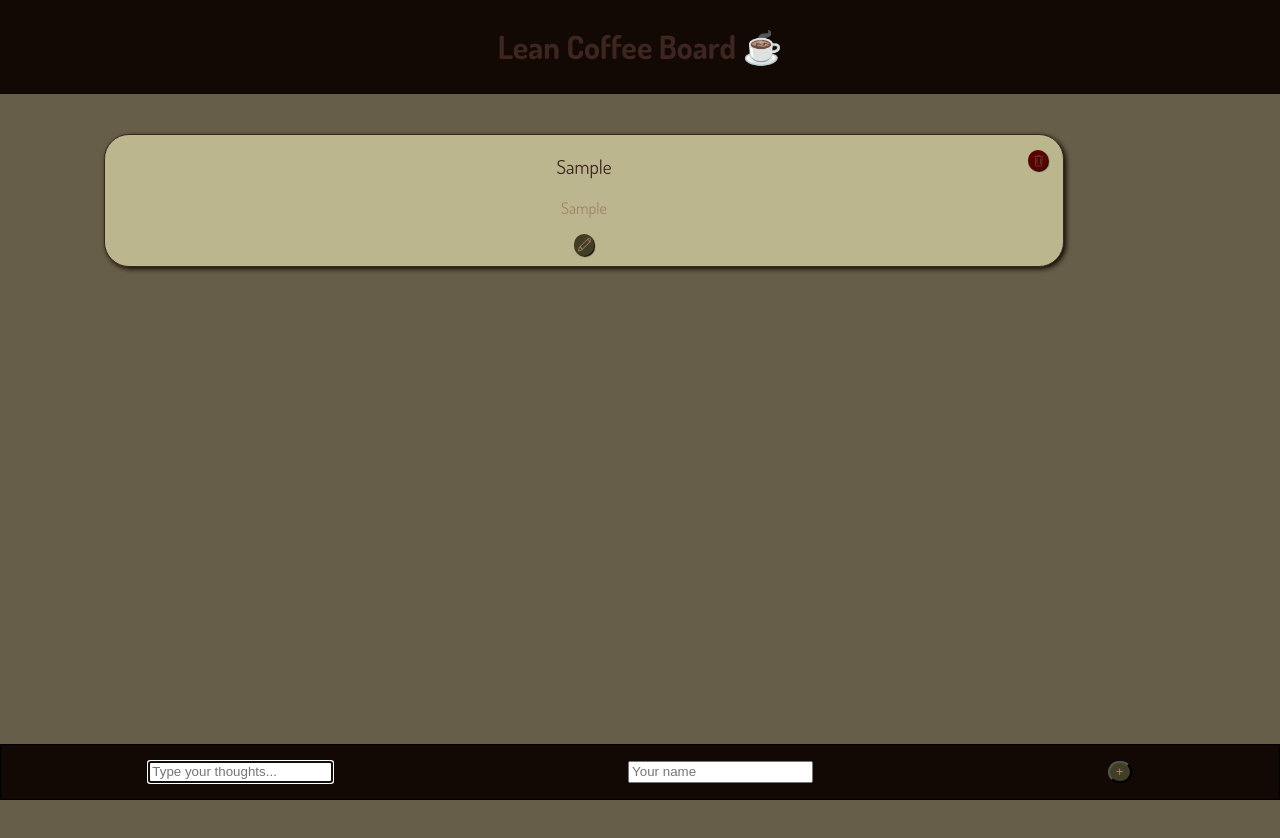
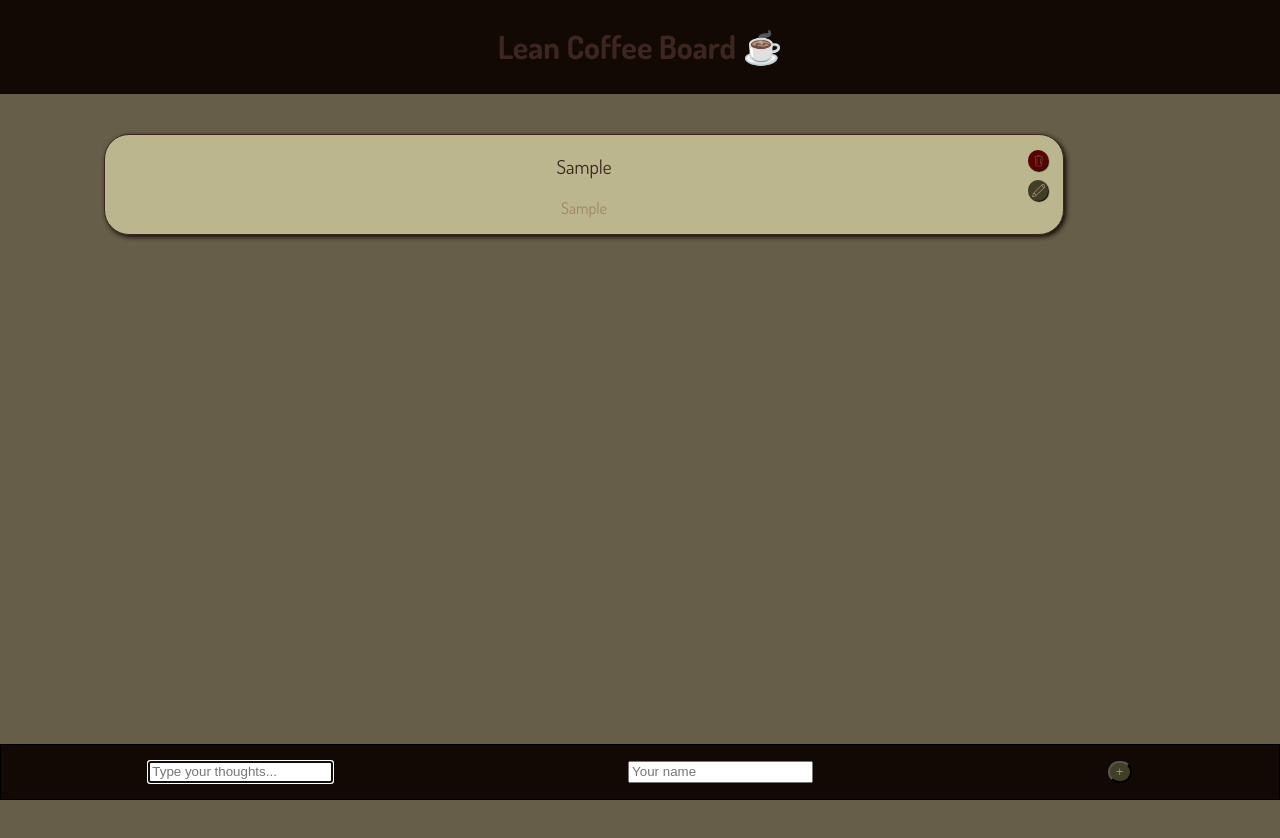
Before and after one commit to WalterRestifo/lean-coffee-board, a Next.js app: page / in a window 1280 px wide. Both pictures are taken after typing "Sample", "Sample" into the empty fields and a click on the button "add new card". Shown: the top 838 px of the page. Built offline with nearby package versions, Linux system fonts and the light colour scheme.

Commit message:
change the position of the edit button

```diff
--- a/components/Card.js
+++ b/components/Card.js
@@ -161,7 +161,9 @@ const StyledSaveButton = styled.button`
 
 const StyledEditButton = styled.button`
   margin-bottom: 10px;
-  position: relative;
+  position: absolute;
+  top: 45px;
+  right: 15px;
   border-radius: 25px;
   border: none;
   background-color: #403e25;
@@ -173,7 +175,7 @@ const StyledEditButton = styled.button`
 
   &:hover {
     background-color: #263829;
-    bottom: 1px;
+    top: 44px;
     box-shadow: 2px 2px 1px #120905;
     cursor: pointer;
   }
```
